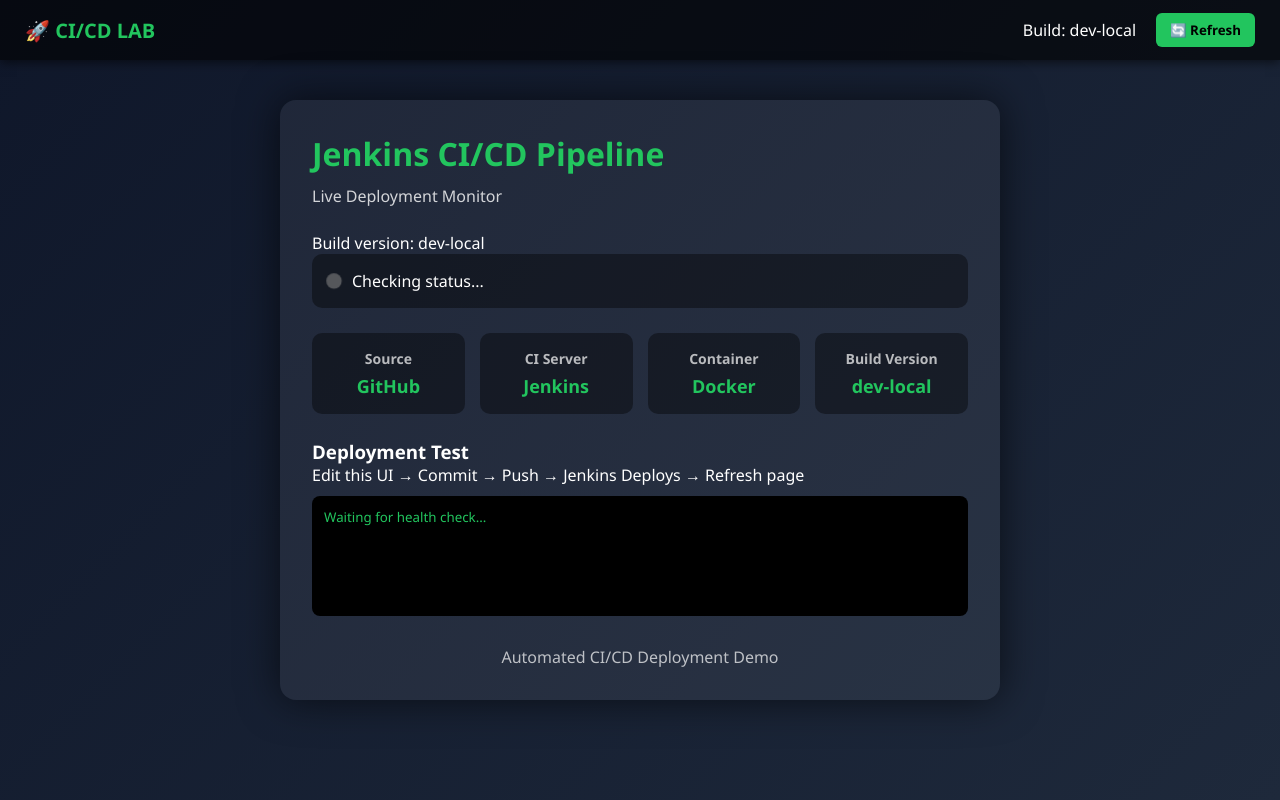
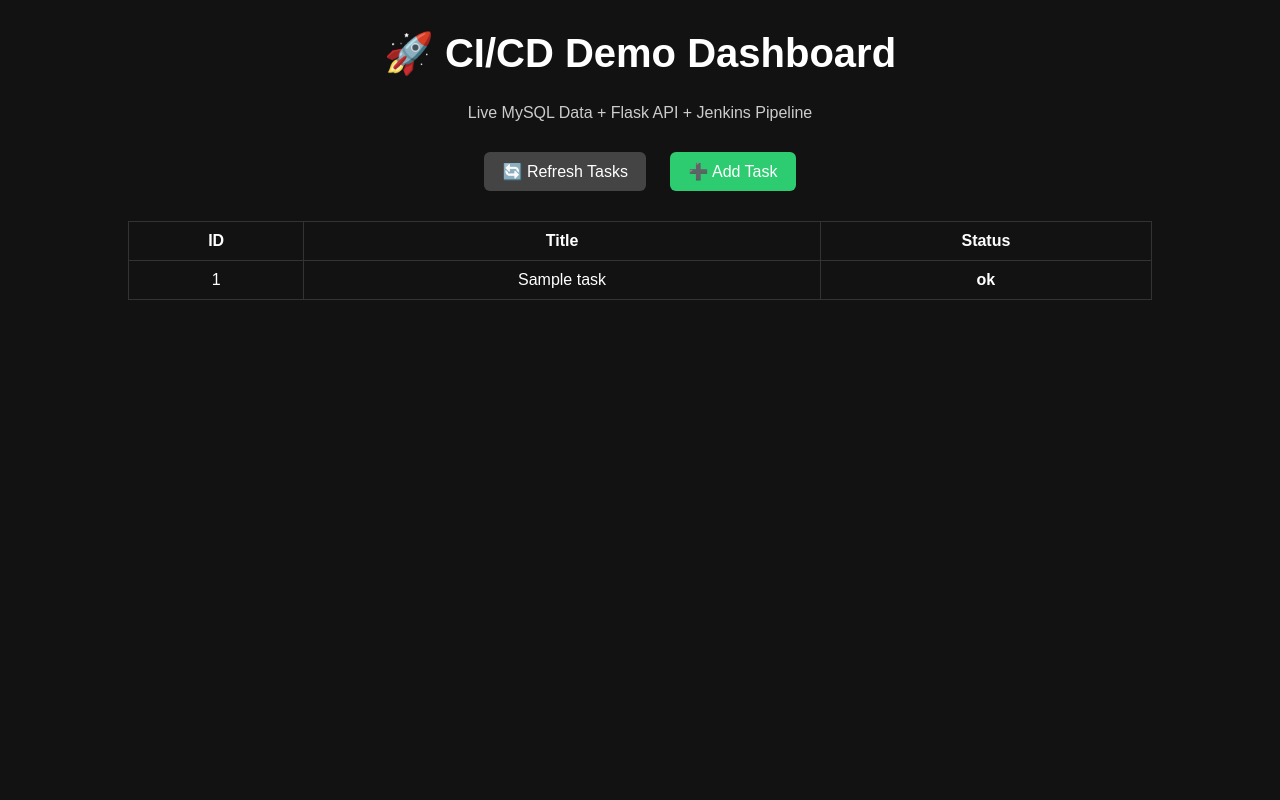
Before and after one commit to snehhkrp/cicd-pipeline, a Flask app: page / in a window 1280 px wide. Run offline with Flask 3, Linux system fonts and the light colour scheme; tables that the repository leaves empty or names only in its code hold one stand-in row (values such as "Sample post").

Commit message:
updated ui + db

```diff
--- a/app.py
+++ b/app.py
@@ -1,40 +1,135 @@
-# from flask import Flask, render_template
+# # from flask import Flask, render_template
+
+# # app = Flask(__name__)
+
+# # @app.route("/")
+# # def home():
+# #     return render_template("index.html")
+
+# # if __name__ == "__main__":
+# #     app.run(host="0.0.0.0", port=5000)
+
+
+# import os
+# from flask import Flask, render_template, jsonify
 
 # app = Flask(__name__)
 
+# # Read build version from env (set by Jenkins)
+# BUILD_VERSION = os.getenv("BUILD_VERSION", "dev-local")
+
+
 # @app.route("/")
 # def home():
-#     return render_template("index.html")
+#     return render_template("index.html", build_version=BUILD_VERSION)
+
+
+# @app.route("/health")
+# def health():
+#     """
+#     Simple health check endpoint for CI/CD and monitoring.
+#     """
+#     return jsonify(
+#         status="ok",
+#         build_version=BUILD_VERSION
+#     ), 200
+
 
 # if __name__ == "__main__":
+#     # Local dev only; in Docker we use gunicorn
 #     app.run(host="0.0.0.0", port=5000)
 
 
+
+#--- app.py revised version ---
+from flask import Flask, render_template, jsonify, request
+import mysql.connector
 import os
-from flask import Flask, render_template, jsonify
 
 app = Flask(__name__)
 
-# Read build version from env (set by Jenkins)
-BUILD_VERSION = os.getenv("BUILD_VERSION", "dev-local")
 
+# ---------------------------------------------------------
+# Database Connection (auto-detect: local or container)
+# ---------------------------------------------------------
+def get_db_connection():
+    db_host = "localhost"
+
+    # When running inside Docker
+    if os.environ.get("DOCKER_ENV") == "true":
+        db_host = "host.docker.internal"
+
+    return mysql.connector.connect(
+        host=db_host,
+        user="root",
+        password="pass123",   # Change if your MySQL password is different
+        database="cicd"
+    )
+
+
+# ---------------------------------------------------------
+# Routes
+# ---------------------------------------------------------
 
 @app.route("/")
 def home():
-    return render_template("index.html", build_version=BUILD_VERSION)
+    return render_template("index.html")
 
 
 @app.route("/health")
 def health():
-    """
-    Simple health check endpoint for CI/CD and monitoring.
-    """
-    return jsonify(
-        status="ok",
-        build_version=BUILD_VERSION
-    ), 200
+    return jsonify({
+        "status": "ok",
+        "service": "cicd-demo-app",
+        "build_version": os.environ.get("BUILD_VERSION", "local")
+    })
 
 
+# ----------- GET TASKS (READ) ----------------------------
+@app.route("/tasks", methods=["GET"])
+def get_tasks():
+    try:
+        db = get_db_connection()
+        cursor = db.cursor(dictionary=True)
+        cursor.execute("SELECT * FROM tasks")
+        rows = cursor.fetchall()
+        cursor.close()
+        db.close()
+
+        return jsonify(rows)
+
+    except Exception as e:
+        return jsonify({"error": str(e)}), 500
+
+
+# ----------- ADD TASK (CREATE) ---------------------------
+@app.route("/tasks", methods=["POST"])
+def add_task():
+    data = request.get_json()
+
+    if not data or "title" not in data:
+        return {"error": "Title is required"}, 400
+
+    try:
+        db = get_db_connection()
+        cursor = db.cursor()
+        cursor.execute(
+            "INSERT INTO tasks (title, status) VALUES (%s, %s)",
+            (data["title"], "pending")
+        )
+        db.commit()
+        cursor.close()
+        db.close()
+
+        return {"message": "Task added"}, 201
+
+    except Exception as e:
+        return {"error": str(e)}, 500
+
+
+# ---------------------------------------------------------
+# Run the app
+# ---------------------------------------------------------
 if __name__ == "__main__":
-    # Local dev only; in Docker we use gunicorn
-    app.run(host="0.0.0.0", port=5000)
+    # Running locally
+    app.run(host="0.0.0.0", port=5000, debug=True)
--- a/requirements.txt
+++ b/requirements.txt
@@ -2,3 +2,5 @@
 gunicorn
 pytest
 flake8
+requests
+mysql-connector-python
--- a/static/style.css
+++ b/static/style.css
@@ -28,7 +28,7 @@
 } */
 
 
-* {
+/* * {
     margin: 0;
     padding: 0;
     box-sizing: border-box;
@@ -173,4 +173,78 @@
     margin-top: 25px;
     text-align: center;
     opacity: 0.7;
+} */
+
+
+body {
+    font-family: Arial, sans-serif;
+    background: #121212;
+    color: #fff;
+    margin: 0;
+    padding: 0;
 }
+
+.container {
+    width: 80%;
+    margin: 30px auto;
+    text-align: center;
+}
+
+h1 {
+    font-size: 2.5rem;
+    font-weight: bold;
+}
+
+.subtitle {
+    margin-bottom: 20px;
+    color: #ccc;
+}
+
+.btn {
+    background: #444;
+    border: none;
+    padding: 10px 18px;
+    margin: 10px;
+    border-radius: 6px;
+    cursor: pointer;
+    color: white;
+    font-size: 1rem;
+}
+
+.btn:hover {
+    background: #666;
+}
+
+.btn-green {
+    background: #2ecc71;
+}
+
+.btn-green:hover {
+    background: #28b765;
+}
+
+.task-table {
+    width: 100%;
+    border-collapse: collapse;
+    margin-top: 20px;
+}
+
+.task-table th, .task-table td {
+    border: 1px solid #333;
+    padding: 10px;
+}
+
+.badge {
+    padding: 5px 10px;
+    border-radius: 4px;
+    color: white;
+    font-weight: bold;
+}
+
+.badge.done {
+    background: #2ecc71;
+}
+
+.badge.pending {
+    background: #e67e22;
+}
--- a/templates/index.html
+++ b/templates/index.html
@@ -25,8 +25,8 @@
 </body>
 </html> -->
 
-
-
+<!--     new      -->
+<!--
 <!DOCTYPE html>
 <html lang="en">
 <head>
@@ -89,4 +89,78 @@
 </div>
 
 </body>
+</html> -->
+
+<!--  with db    -->
+<!DOCTYPE html>
+<html lang="en">
+<head>
+    <meta charset="UTF-8" />
+    <meta name="viewport" content="width=device-width, initial-scale=1.0" />
+    <title>CI/CD Pipeline Dashboard</title>
+    <link rel="stylesheet" href="/static/style.css" />
+</head>
+<body>
+
+    <div class="container">
+        <h1>🚀 CI/CD Demo Dashboard</h1>
+        <p class="subtitle">Live MySQL Data + Flask API + Jenkins Pipeline</p>
+
+        <button id="refreshBtn" class="btn">🔄 Refresh Tasks</button>
+        <button id="addBtn" class="btn btn-green">➕ Add Task</button>
+
+        <table class="task-table">
+            <thead>
+                <tr>
+                    <th>ID</th>
+                    <th>Title</th>
+                    <th>Status</th>
+                </tr>
+            </thead>
+            <tbody id="taskBody"></tbody>
+        </table>
+    </div>
+
+    <script>
+        async function loadTasks() {
+            const res = await fetch("/tasks");
+            const data = await res.json();
+
+            const tbody = document.getElementById("taskBody");
+            tbody.innerHTML = "";
+
+            data.forEach(task => {
+                const row = document.createElement("tr");
+                row.innerHTML = `
+                    <td>${task.id}</td>
+                    <td>${task.title}</td>
+                    <td>
+                        <span class="badge ${task.status}">
+                            ${task.status}
+                        </span>
+                    </td>
+                `;
+                tbody.appendChild(row);
+            });
+        }
+
+        document.getElementById("refreshBtn").onclick = loadTasks;
+
+        document.getElementById("addBtn").onclick = async () => {
+            const title = prompt("Enter task name:");
+            if (!title) return;
+
+            await fetch("/tasks", {
+                method: "POST",
+                headers: { "Content-Type": "application/json" },
+                body: JSON.stringify({ title })
+            });
+
+            loadTasks();
+        };
+
+        loadTasks();
+    </script>
+
+</body>
 </html>
```
Also changed, not shown: db.py (added, +36 -0 lines), schema.sql (added, +8 -0 lines), static/jenkins.js (added, +30 -0 lines), tests/test_app.py (+32 -22 lines), tests/test_jenkins_api.py (added, +8 -0 lines), 3 other files.
